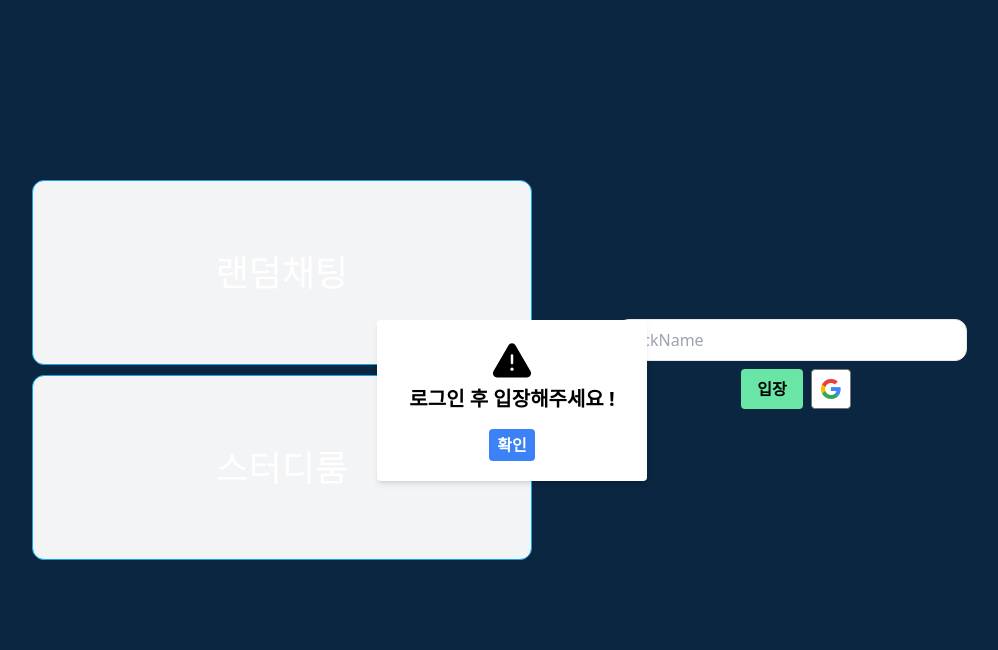
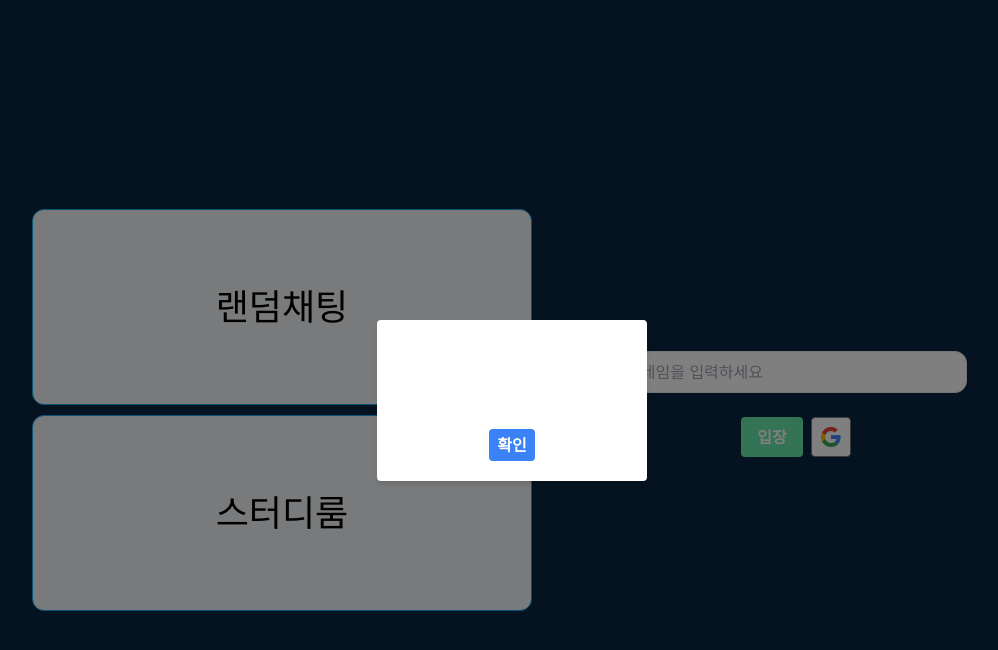
Before and after one commit to dalle0601/simpleVideoChat, a Next.js app in the folder videochat/: page / in a window 1280 px wide. Both pictures are taken after a click on the element "랜덤채팅". Shown: the top 650 px of the page, without its empty margins (128-1126 px from the left). Built offline with nearby package versions, Linux system fonts and the light colour scheme; no server answers.

Commit message:
[refactor] 입장시 디자인 수정 진행

```diff
--- a/videochat/app/globals.css
+++ b/videochat/app/globals.css
@@ -8,6 +8,10 @@ html {
     background-color: #0a2640;
 }
 
-/* body {
-    padding: 10rem;
-} */
+body {
+    margin: 0;
+    padding: 0;
+    font-family: 'Inter', sans-serif;
+    background-color: #0a2640;
+    color: #fff;
+}
--- a/videochat/app/layout.tsx
+++ b/videochat/app/layout.tsx
@@ -9,7 +9,7 @@ export const metadata: Metadata = {
 export default function RootLayout({ children }: { children: React.ReactNode }) {
     return (
         <html lang="en">
-            <body className="md:p-[10rem] pt-[10rem] h-full">{children}</body>
+            <body className="flex justify-center items-center h-full md:p-[10rem] pt-[10rem]">{children}</body>
         </html>
     );
 }
--- a/videochat/app/page.tsx
+++ b/videochat/app/page.tsx
@@ -25,7 +25,7 @@ export default function Home() {
     // return <div onClick={socketTest}>Hlllllll</div>;
 
     return (
-        <div className="flex flex-col-reverse  md:h-[400px] md:flex-row">
+        <div className="flex flex-col-reverse md:h-[400px] md:flex-row justify-center items-center w-full">
             <ChatBtn />
             <LoginForm />
         </div>
--- a/videochat/components/chatBtn.tsx
+++ b/videochat/components/chatBtn.tsx
@@ -27,13 +27,13 @@ const ChatBtn = () => {
                         onClick={() => goPage('random')}
                         className="min-w-[145px] md:min-w-[350px] md:max-w-[500px] mr-[10px] flex items-center justify-center rounded-xl h-[100px] w-[40%] md:h-[196px] md:w-[90%] border bg-[#BDBDBD] duration-300 ease-in-out hover:bg-zinc-400 border-sky-500 cursor-pointer bg-gray-100"
                     >
-                        <p className="text-4xl text-white">랜덤채팅</p>
+                        <p className="text-4xl text-black">랜덤채팅</p>
                     </div>
                     <div
                         onClick={() => goPage('study/list')}
                         className="min-w-[145px] md:min-w-[350px] md:max-w-[500px] flex items-center justify-center rounded-xl h-[100px] w-[40%] md:h-[196px] md:w-[90%] md:mt-[10px] bg-[#BDBDBD] duration-300 ease-in-out hover:bg-zinc-400 border border-sky-500 cursor-pointer bg-gray-100"
                     >
-                        <p className="text-4xl text-white">스터디룸</p>
+                        <p className="text-4xl text-black">스터디룸</p>
                     </div>
                 </div>
             ) : (
@@ -41,12 +41,13 @@ const ChatBtn = () => {
                     <StudyRoomList setEvent={setStudyRoomList} />
                 </div>
             )}
+
             <div>{randomChat && <FindRandomChat setEvent={setRandomChat} />}</div>
             {loginWarn && (
                 <>
-                    <div className="fixed inset-0 overflow-y-auto">
-                        <div className="flex items-center justify-center min-h-screen">
-                            <div className="flex flex-col justify-center items-center bg-white py-5 px-8 rounded shadow-md">
+                    <div className="fixed inset-0 flex items-center justify-center z-50">
+                        <div className="absolute inset-0 bg-black opacity-50"></div>
+                        <div className="flex flex-col justify-center items-center bg-white py-5 px-8 rounded shadow-md relative z-10">
                             <GoAlertFill size={40} className="mb-[5px]" />
                             <p className="text-xl font-semibold mb-4">로그인 후 입장해주세요 !</p>
                             <div className="flex justify-center items-center">
@@ -59,7 +60,6 @@ const ChatBtn = () => {
                             </div>
                         </div>
                     </div>
-                    </div>
                 </>
             )}
         </>
--- a/videochat/components/loader.tsx
+++ b/videochat/components/loader.tsx
@@ -1,22 +1,11 @@
 import React from 'react';
-import styles from './Loader.module.scss';
-import { RotatingLines, Audio } from 'react-loader-spinner';
+import { RotatingLines } from 'react-loader-spinner';
 
 const Loader = () => {
     return (
-        <div className="fixed">
-            <div className="fixed top-1/2 left-1/2 translate-x-[-50%] translate-y-[-50%]">
-                <RotatingLines strokeColor="grey" strokeWidth="5" animationDuration="0.75" width="100" visible={true} />
-                {/* <Audio
-                    height="60"
-                    width="60"
-                    color="#FFF"
-                    ariaLabel="audio-loading"
-                    wrapperStyle={{}}
-                    wrapperClass="wrapper-class"
-                    visible={true}
-                /> */}
-            </div>
+        <div className="inset-0 flex items-center justify-center pt-5">
+            <div className="absolute inset-0 bg-black opacity-50"></div>
+            <RotatingLines strokeColor="black" strokeWidth="5" animationDuration="0.75" width="50" visible={true} />
         </div>
     );
 };
--- a/videochat/components/loginForm.tsx
+++ b/videochat/components/loginForm.tsx
@@ -1,15 +1,13 @@
 import React, { useEffect, useState } from 'react';
-import { GoogleAuthProvider, signInWithEmailAndPassword, signInWithPopup } from 'firebase/auth';
+import { GoogleAuthProvider, signInWithPopup } from 'firebase/auth';
 import { auth } from '@/firebase/firebase';
 import { toast } from 'react-toastify';
+import Image from 'next/image';
 import googleBtn from '../public/web_light_sq_na@1x.png';
-import Image from 'next/image';
 
 const LoginForm = () => {
     const [userNickName, setUserNickName] = useState('');
-
     const [showPopup, setShowPopup] = useState(false);
-
     const [isLoggined, setIsLoggined] = useState(false);
 
     useEffect(() => {
@@ -18,7 +16,7 @@ const LoginForm = () => {
             setIsLoggined(true);
             setUserNickName(logged);
         }
-    }, [isLoggined]);
+    }, []);
 
     const submitNotLogin = (e: React.FormEvent<HTMLFormElement>) => {
         e.preventDefault();
@@ -62,17 +60,17 @@ const LoginForm = () => {
         <div className="min-w-[350px] md:min-w-[400px] w-full md:w-5/12">
             {!isLoggined ? (
                 <div className="flex items-center justify-center h-full w-full">
-                    <form className="" onSubmit={submitNotLogin}>
+                    <form className="flex flex-col items-center" onSubmit={submitNotLogin}>
                         <input
                             id="nickname"
                             name="nickname"
                             className="min-w-[300px] md:min-w-[350px] m-2 p-2 border rounded-xl focus:outline-none focus:ring focus:border-blue-300"
                             value={userNickName}
                             type="text"
-                            placeholder="NickName"
+                            placeholder="닉네임을 입력하세요"
                             onChange={(e) => setUserNickName(e.target.value)}
                         ></input>
-                        <div className="flex justify-center min-w-[300px] ">
+                        <div className="flex justify-center min-w-[300px] mt-4">
                             <button
                                 className="mx-2 bg-[#69E6A6] duration-300 ease-in-out hover:bg-green-700 font-bold py-2 px-4 rounded focus:outline-none focus:shadow-outline-blue active:bg-blue-800"
                                 type="submit"
@@ -100,9 +98,9 @@ const LoginForm = () => {
                 </div>
             )}
             {showPopup && (
-                <div className="fixed inset-0 overflow-y-auto">
-                    <div className="flex items-center justify-center min-h-screen">
-                        <div className="bg-white p-8 rounded shadow-md">
+                <div className="fixed inset-0 overflow-y-auto flex items-center justify-center z-50">
+                    <div className="absolute inset-0 bg-black opacity-50"></div>
+                    <div className="bg-white p-8 rounded shadow-md z-10 relative">
                         <p className="text-xl font-semibold mb-4">* 닉네임으로 접근시 *</p>
                         <p className="mb-4"> - 제한된 기능 (랜덤 1:1채팅) 만 이용가능합니다.</p>
                         <p className="mb-4"> - 닉네임을 입력하지 않으실 경우 랜덤으로 입력됩니다.</p>
@@ -122,7 +120,6 @@ const LoginForm = () => {
                         </div>
                     </div>
                 </div>
-                </div>
             )}
         </div>
     );
--- /dev/null
+++ b/videochat/components/modal.tsx
@@ -0,0 +1,27 @@
+import React from 'react';
+
+interface ModalProps {
+    show: boolean;
+    onClose: () => void;
+    children: React.ReactNode;
+}
+
+const Modal = ({ show, onClose, children }: ModalProps) => {
+    if (!show) {
+        return null;
+    }
+
+    return (
+        <div className="fixed inset-0 z-50 flex items-center justify-center">
+            <div className="absolute inset-0 bg-black opacity-50"></div>
+            <div className="bg-white p-6 rounded-lg shadow-lg z-10 relative">
+                <button onClick={onClose} className="absolute top-2 right-2 bg-red-500 text-white rounded-full p-1">
+                    취소
+                </button>
+                {children}
+            </div>
+        </div>
+    );
+};
+
+export default Modal;
--- a/videochat/components/studyRoomCard.tsx
+++ b/videochat/components/studyRoomCard.tsx
@@ -20,7 +20,10 @@ const StudyRoomCard = ({ id, title, content, author, date }: IStudyRoomCard) =>
         console.log(title, content);
     };
     return (
-        <div className="bg-white shadow-md rounded-md p-4 mb-4 cursor-pointer" onClick={enterStudyRoom}>
+        <div
+            className="bg-white shadow-md rounded-md p-4 mb-4 cursor-pointer hover:bg-gray-200"
+            onClick={enterStudyRoom}
+        >
             <h2 className="text-xl font-bold mb-2">{title}</h2>
             <p className="text-gray-600 mb-2">{content}</p>
             <div className="flex items-center justify-between">
```
Also changed, not shown: videochat/components/findRandomChat.tsx (+18 -6 lines). Lines whose indentation alone changed are shown as unchanged.
